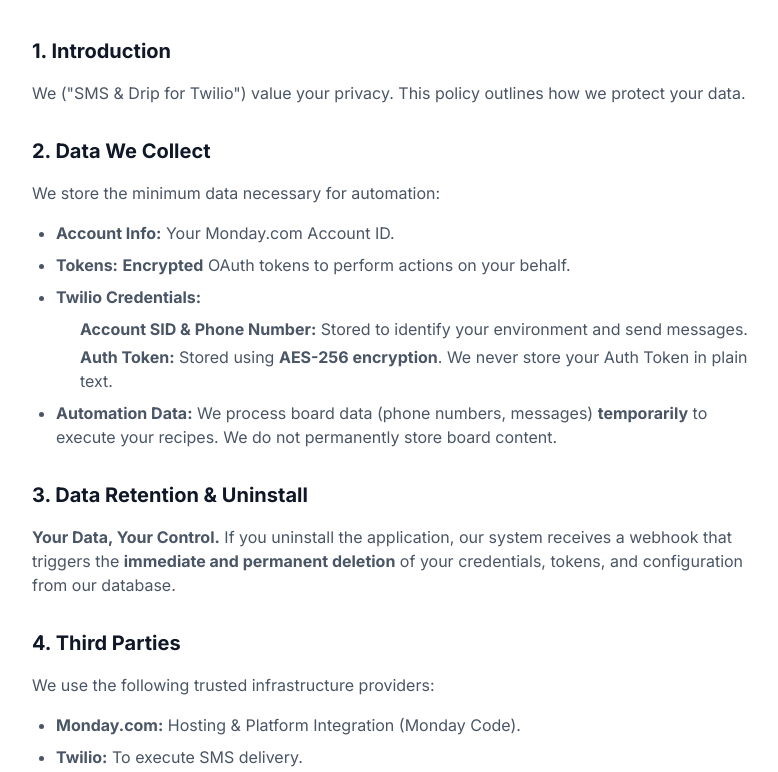
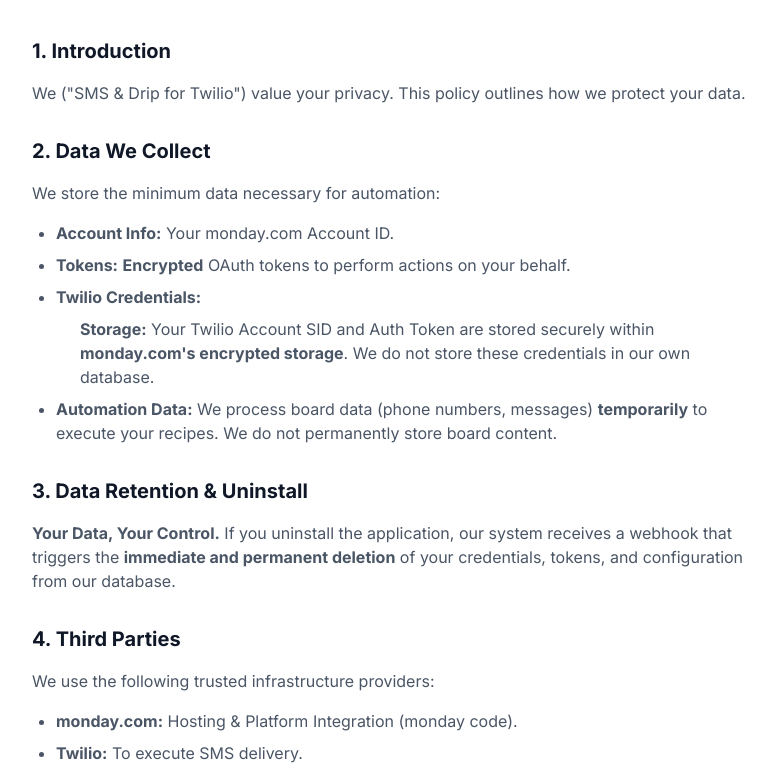
Before and after one commit to mofadlalla/sms-drip, a website: page privacy.html in a window 1280 px wide. Shown: the part 175-947 px from the top of the page, without its empty margins (248-1026 px from the left). Drawn offline with Linux system fonts and the light colour scheme.

Commit message:
Update privacy policy

```diff
--- a/privacy.html
+++ b/privacy.html
@@ -1,7 +1,7 @@
 <!doctype html>
 <html lang="en">
   <head>
-    <link rel="icon" href="icon.png" type="image/png">
+    <link rel="icon" href="icon.png" type="image/png" />
     <meta charset="UTF-8" />
     <meta name="viewport" content="width=device-width, initial-scale=1.0" />
     <title>Privacy Policy - SMS & Drip for Twilio</title>
@@ -59,7 +59,7 @@
           We store the minimum data necessary for automation:
         </p>
         <ul class="list-disc pl-6 mb-6 space-y-2 text-gray-600">
-          <li><strong>Account Info:</strong> Your Monday.com Account ID.</li>
+          <li><strong>Account Info:</strong> Your monday.com Account ID.</li>
           <li>
             <strong>Tokens:</strong> <strong>Encrypted</strong> OAuth tokens to
             perform actions on your behalf.
@@ -68,13 +68,10 @@
             <strong>Twilio Credentials:</strong>
             <ul class="list-circle pl-6 mt-2 space-y-1">
               <li>
-                <strong>Account SID & Phone Number:</strong> Stored to identify
-                your environment and send messages.
-              </li>
-              <li>
-                <strong>Auth Token:</strong> Stored using
-                <strong>AES-256 encryption</strong>. We never store your Auth
-                Token in plain text.
+                <strong>Storage:</strong> Your Twilio Account SID and Auth Token
+                are stored securely within
+                <strong>monday.com's encrypted storage</strong>. We do not store
+                these credentials in our own database.
               </li>
             </ul>
           </li>
@@ -103,8 +100,8 @@
         </p>
         <ul class="list-disc pl-6 mb-6 space-y-2 text-gray-600">
           <li>
-            <strong>Monday.com:</strong> Hosting & Platform Integration (Monday
-            Code).
+            <strong>monday.com:</strong> Hosting & Platform Integration (monday
+            code).
           </li>
           <li><strong>Twilio:</strong> To execute SMS delivery.</li>
           <li><strong>Supabase:</strong> Secure Primary Database.</li>
@@ -114,7 +111,7 @@
         <h3 class="text-xl font-bold text-gray-900 mt-8 mb-4">5. Security</h3>
         <p class="text-gray-600 mb-6">
           All data in transit is protected via HTTPS/TLS. Sensitive secrets
-          (Auth Tokens & OAuth Tokens) are stored using
+          (Auth Tokens) are stored using
           <strong>AES-256 encryption</strong> at rest.
         </p>
 
```
Also changed, not shown: style.css.
